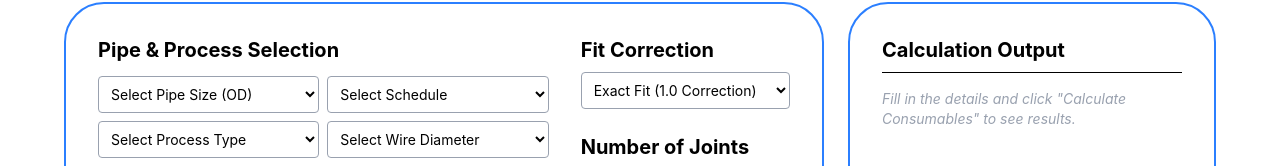
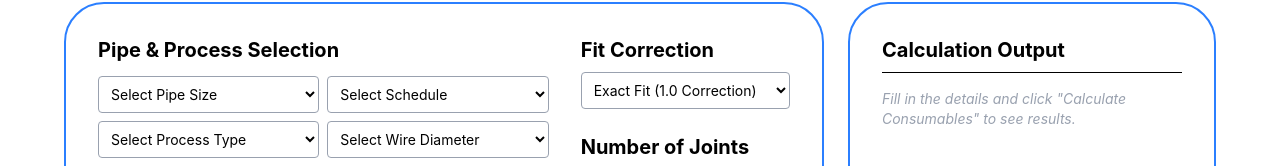
Before and after one commit to jesse-dukes-novarc/consumable-estimator, a React (Vite) app: page / in a window 1280 px wide. Shown: the part 158-324 px from the top of the page. Built offline with nearby package versions, Linux system fonts and the light colour scheme.

Commit message:
remove (OD)

```diff
--- a/src/App.jsx
+++ b/src/App.jsx
@@ -213,9 +213,8 @@ export default function App() {
         {/* --- MAIN TWO-COLUMN GRID --- */}
         <div className="grid grid-cols-1 lg:grid-cols-3 gap-6 items-start">
 
-          {/* ======================================================== */}
+
           {/* 1. LEFT PANEL CARD (Inputs) - Spans 2 Columns            */}
-          {/* ======================================================== */}
           <div className="lg:col-span-2 border-2 border-blue-500 rounded-[2.5rem] p-6 md:p-8">
             <div className="grid grid-cols-1 md:grid-cols-3 gap-8">
 
@@ -228,7 +227,7 @@ export default function App() {
 
                   <div className="grid grid-cols-2 gap-2 mb-2">
                     <select name="nps" onChange={handleChange} className="border border-gray-400 rounded p-2 text-sm bg-white w-full">
-                      <option value="">Select Pipe Size (OD)</option>
+                      <option value="">Select Pipe Size </option>
                       {Object.keys(PIPE_DATA).map((size) => (
                         <option key={size} value={size}>{size}"</option>
                       ))}
@@ -343,9 +342,8 @@ export default function App() {
             </div>
           </div>
 
-          {/* ======================================================== */}
+
           {/* 2. RIGHT PANEL CARD (Outputs) - Spans 1 Column           */}
-          {/* ======================================================== */}
           <div className="lg:col-span-1 border-2 border-blue-500 rounded-[2.5rem] p-6 md:p-8 min-h-87.5">
             <h2 className="text-xl font-bold mb-4 border-b pb-2">Calculation Output</h2>
 
```
